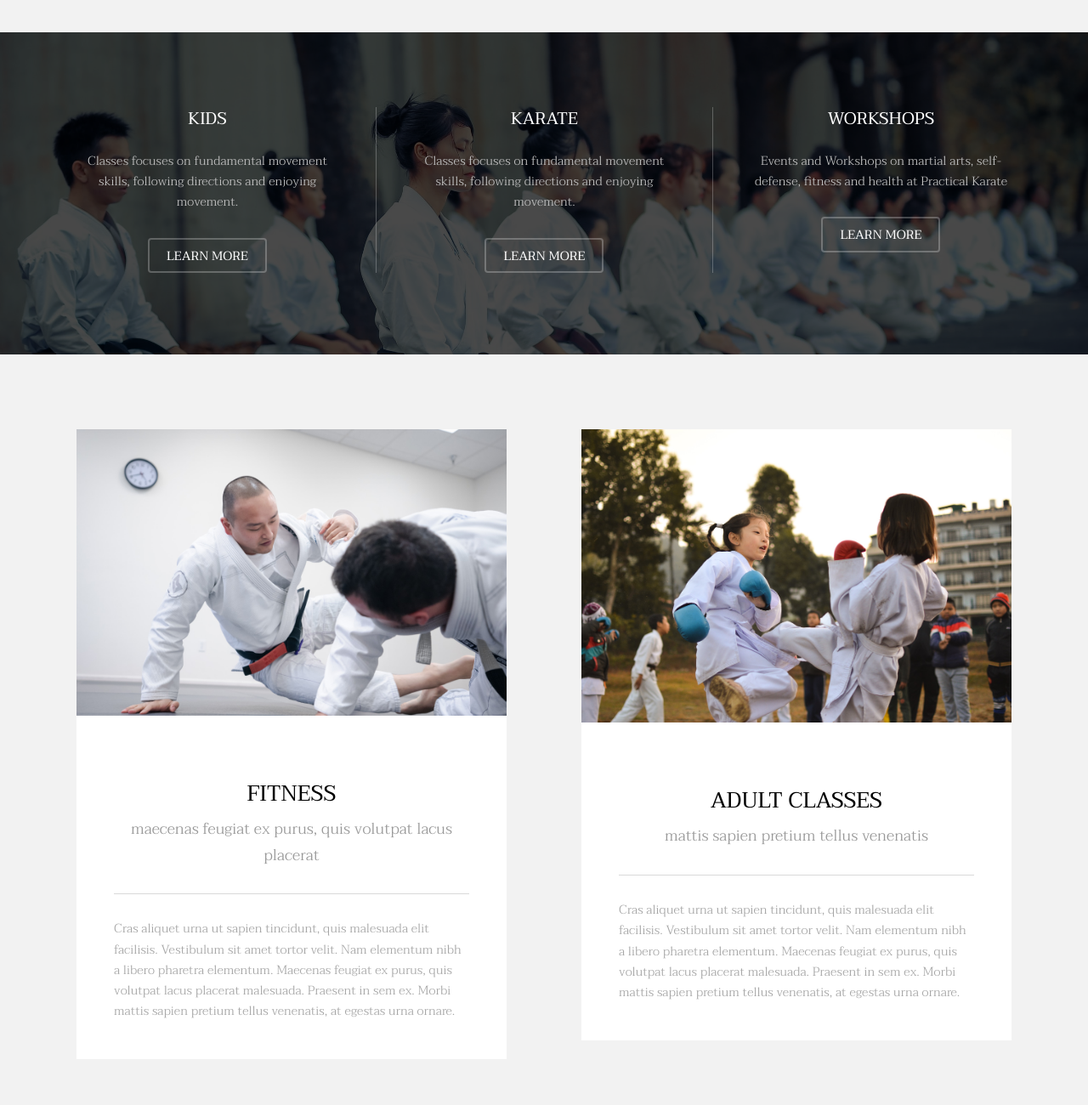
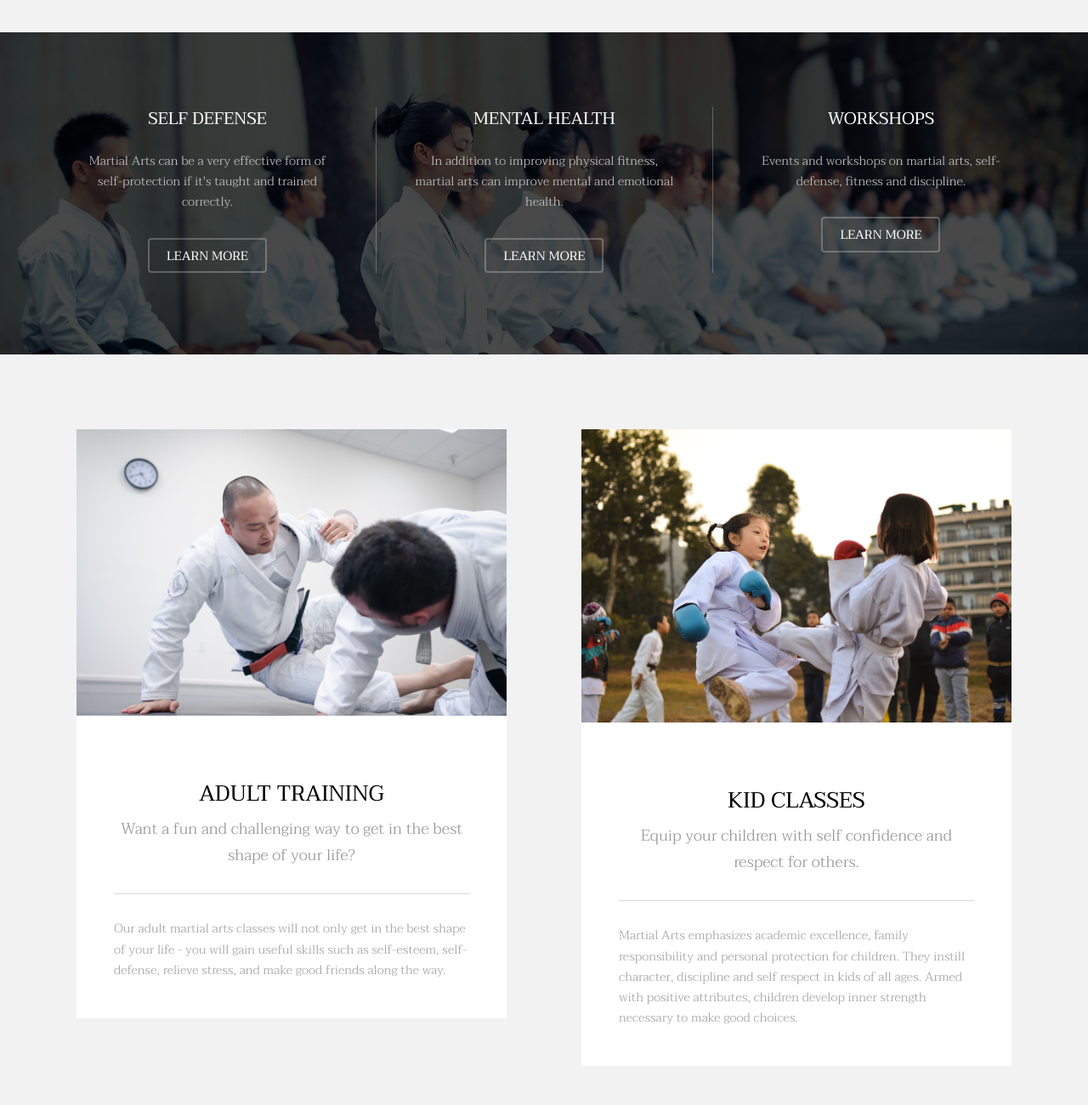
Before and after one commit to nickfp1985/familyfreestylema, a plain HTML site: page index.html in a window 1280 px wide. Shown: the part 2300-3600 px from the top of the page at 85% size. Drawn offline with Linux system fonts and the light colour scheme; files that its build step writes are made by us from their sources.

Commit message:
updated classes text

```diff
--- a/index.html
+++ b/index.html
@@ -100,11 +100,11 @@
         <div id="flexgrid">
           <div>
             <header>
-              <h3>Kids</h3>
+              <h3>Self Defense</h3>
             </header>
             <p>
-              Classes focuses on fundamental movement skills, following
-              directions and enjoying movement.
+              Martial Arts can be a very effective form of self-protection if
+              it's taught and trained correctly.
             </p>
             <ul class="actions">
               <li><a href="#" class="button alt">Learn More</a></li>
@@ -112,11 +112,11 @@
           </div>
           <div>
             <header>
-              <h3>Karate</h3>
+              <h3>Mental Health</h3>
             </header>
             <p>
-              Classes focuses on fundamental movement skills, following
-              directions and enjoying movement.
+              In addition to improving physical fitness, martial arts can
+              improve mental and emotional health.
             </p>
             <ul class="actions">
               <li><a href="#" class="button alt">Learn More</a></li>
@@ -127,8 +127,8 @@
               <h3>Workshops</h3>
             </header>
             <p>
-              Events and Workshops on martial arts, self-defense, fitness and
-              health at Practical Karate
+              Events and workshops on martial arts, self-defense, fitness and
+              discipline.
             </p>
             <ul class="actions">
               <li><a href="#" class="button alt">Learn More</a></li>
@@ -149,17 +149,18 @@
               </div>
               <div class="content">
                 <header class="align-center">
-                  <h2>Fitness</h2>
-                  <p>maecenas feugiat ex purus, quis volutpat lacus placerat</p>
+                  <h2>Adult Training</h2>
+                  <p>
+                    Want a fun and challenging way to get in the best shape of
+                    your life?
+                  </p>
                 </header>
                 <hr />
                 <p>
-                  Cras aliquet urna ut sapien tincidunt, quis malesuada elit
-                  facilisis. Vestibulum sit amet tortor velit. Nam elementum
-                  nibh a libero pharetra elementum. Maecenas feugiat ex purus,
-                  quis volutpat lacus placerat malesuada. Praesent in sem ex.
-                  Morbi mattis sapien pretium tellus venenatis, at egestas urna
-                  ornare.
+                  Our adult martial arts classes will not only get in the best
+                  shape of your life - you will gain useful skills such as
+                  self-esteem, self-defense, relieve stress, and make good
+                  friends along the way.
                 </p>
               </div>
             </div>
@@ -172,17 +173,19 @@
               </div>
               <div class="content">
                 <header class="align-center">
-                  <h2>Adult Classes</h2>
-                  <p>mattis sapien pretium tellus venenatis</p>
+                  <h2>Kid Classes</h2>
+                  <p>
+                    Equip your children with self confidence and respect for
+                    others.
+                  </p>
                 </header>
                 <hr />
                 <p>
-                  Cras aliquet urna ut sapien tincidunt, quis malesuada elit
-                  facilisis. Vestibulum sit amet tortor velit. Nam elementum
-                  nibh a libero pharetra elementum. Maecenas feugiat ex purus,
-                  quis volutpat lacus placerat malesuada. Praesent in sem ex.
-                  Morbi mattis sapien pretium tellus venenatis, at egestas urna
-                  ornare.
+                  Martial Arts emphasizes academic excellence, family
+                  responsibility and personal protection for children. They
+                  instill character, discipline and self respect in kids of all
+                  ages. Armed with positive attributes, children develop inner
+                  strength necessary to make good choices.
                 </p>
               </div>
             </div>
```
